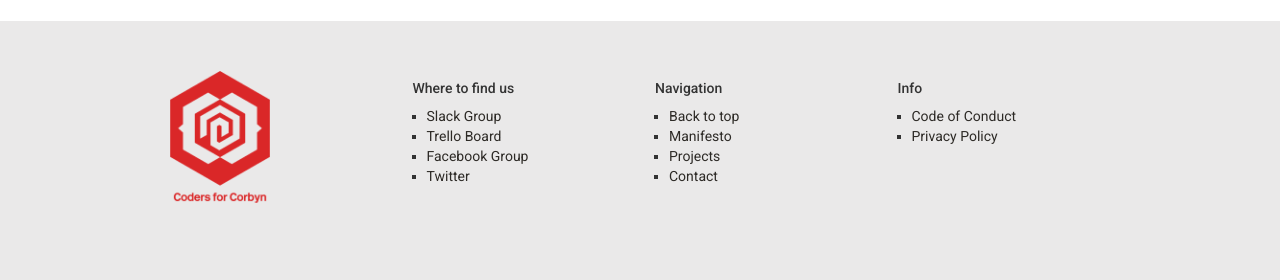
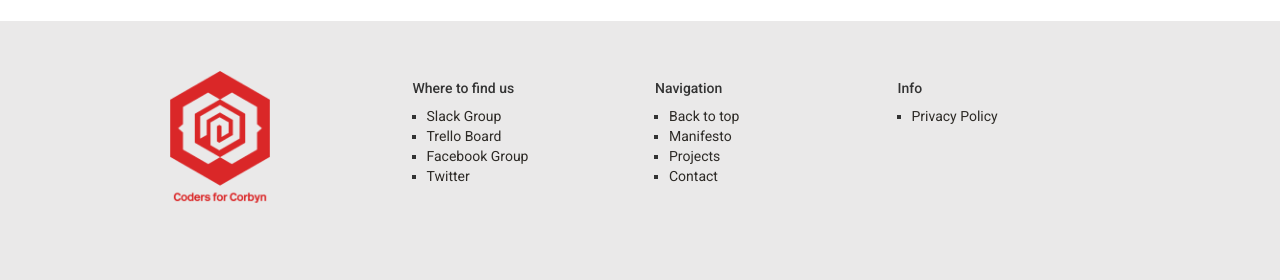
Before and after one commit to coders-for-labour/coders-for-labour.github.io, a Jekyll site: the page built from index.html, in a window 1280 px wide. Shown: the part 1181-1461 px from the top of the page. Built offline with Jekyll 4.4.1, drawn with Linux system fonts in a browser that asks for light colours.

Commit message:
Commented out Code of Conduct link for now

```diff
--- a/_layouts/default.html
+++ b/_layouts/default.html
@@ -87,8 +87,8 @@
                 <div class="col-sm-3">
                     <h4>Info</h4>
                     <ul class="links">
-                        <li><a>Code of Conduct</a>
-                        </li>
+                        <!--<li><a>Code of Conduct</a>
+                        </li>-->
                         <li><a href="privacy-policy">Privacy Policy</a>
                         </li>
                     </ul>
```
